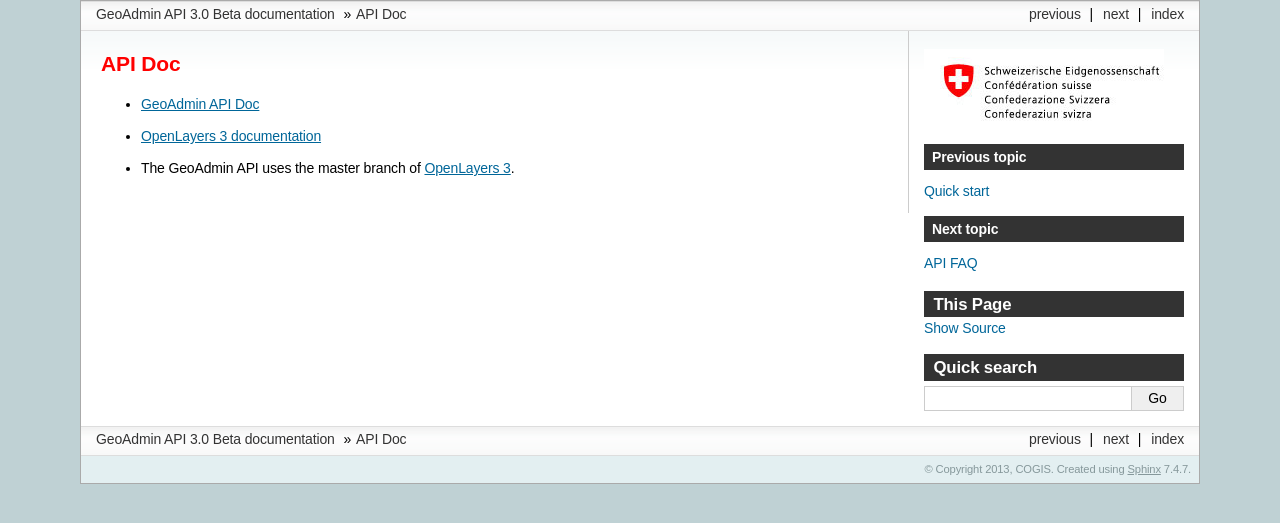
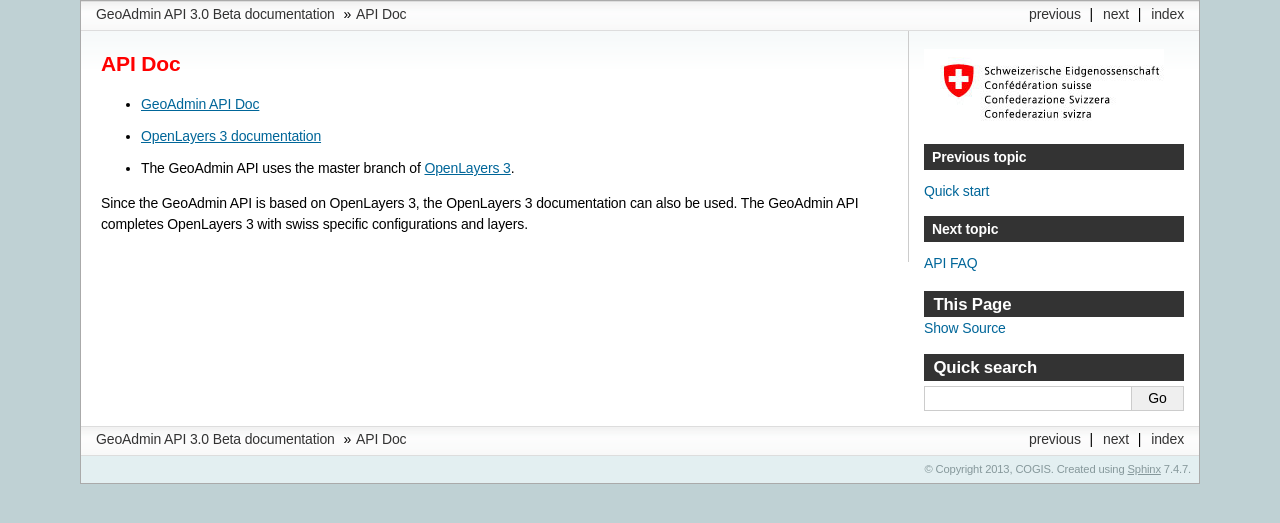
Before and after one commit to swisstopo-test/doc-chsdi3, a Sphinx documentation site: the page built from source/api/doc.rst, in a window 1280 px wide. Shown: the top 523 px of the page. Built offline with Sphinx 7.4.7, drawn with Linux system fonts in a browser that asks for light colours; formulas are drawn with MathJax 3.

Commit message:
Update doc.rst

```diff
--- a/source/api/doc.rst
+++ b/source/api/doc.rst
@@ -4,3 +4,5 @@ API Doc
 - `GeoAdmin API Doc <http://geoadmin.github.io/ol3/apidoc/>`_
 - `OpenLayers 3 documentation <http://ol3js.org/>`_
 - The GeoAdmin API uses the master branch of `OpenLayers 3 <https://github.com/openlayers/ol3/tree/master>`_.
+
+Since the GeoAdmin API is based on OpenLayers 3, the OpenLayers 3 documentation can also be used. The GeoAdmin API completes OpenLayers 3 with swiss specific configurations and layers.
```
